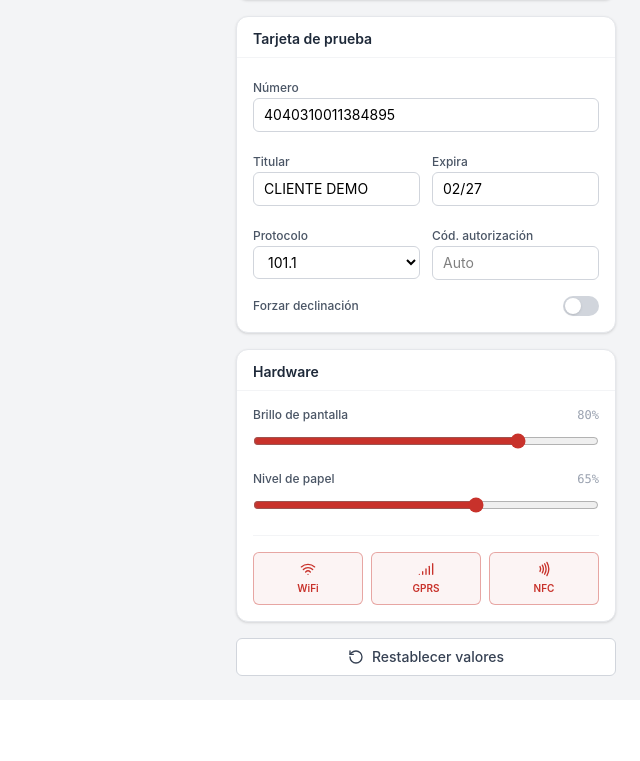
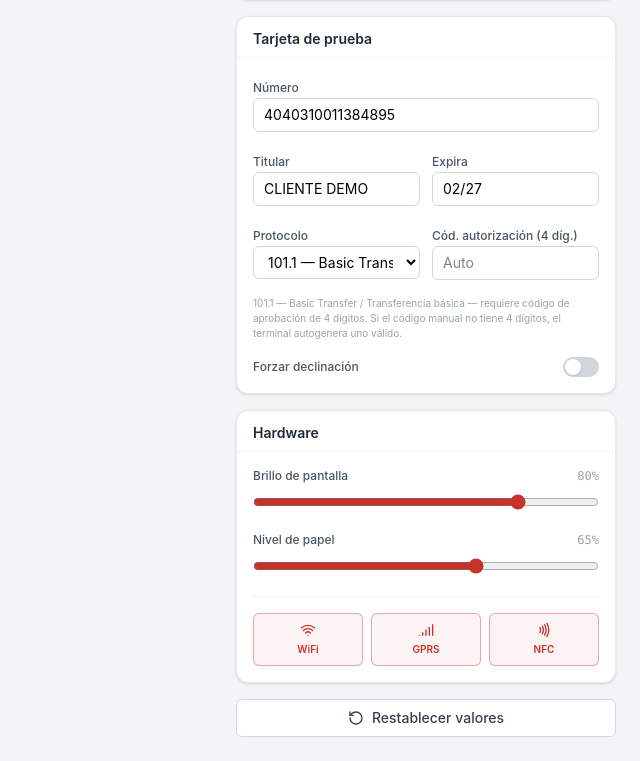
Before and after one commit to jlbbn/verifone, a React (Vite) app: page / in a window 1280 px wide. Shown: the part 1024-1785 px from the top of the page, without its empty margins (640-1280 px from the left). Before the commit the page ends 1724 px from the top, so only its background shows below. Built offline with nearby package versions, Linux system fonts and the light colour scheme.

Commit message:
101.1: semántica de protocolo en todo el flujo (auth 4 dígitos, nombres de operación, ISO DE3, ticket y reporte)

```diff
--- a/src/App.tsx
+++ b/src/App.tsx
@@ -6,7 +6,7 @@ import {
 } from "lucide-react";
 import {
   FEATURE_FLAGS, PROTOCOLS,
-  SUPERVISOR_PASSWORD, DEFAULT_PARAMS, loadParams, saveParams,
+  SUPERVISOR_PASSWORD, DEFAULT_PARAMS, loadParams, saveParams, protocolInfo,
 } from "./params";
 import type { TerminalParams, TerminalModel, CommMode } from "./params";
 
@@ -129,6 +129,8 @@ export default function App() {
   const amount = digitsToAmount(amountDigits);
   const tip = amount * (config.tipPercent / 100);
   const total = amount + tip;
+  const proto = protocolInfo(config.protocol);
+  const authLen = proto.authDigits ?? 6;
   const style = MODEL_STYLES[config.model];
   const isLight = config.model === "E280S";
   const screenDark = config.model !== "VX520";
@@ -185,7 +187,9 @@ export default function App() {
       "──────────────────────────",
       ...FEATURE_FLAGS.map((f) => `${f.padEnd(16, ".")} ${config.flags[f] ? "SI" : "NO"}`),
       "──────────────────────────",
-      `MONEDA: ${config.currency} · PROTO: ${config.protocol}`,
+      `MONEDA: ${config.currency}`,
+      `PROTOCOLO: ${config.protocol} ${proto.name}`,
+      `AUTH REQUERIDO: ${proto.authDigits ?? "N/A"} DÍGITOS`,
       new Date().toLocaleString("es-MX", { timeZone: "America/Mexico_City", hour12: false }),
     ];
     return lines;
@@ -298,8 +302,11 @@ export default function App() {
   function runAuthorization() {
     setScreen("PROCESANDO");
     setTimeout(() => {
+      // 101.1 exige código de aprobación de 4 dígitos: el manual solo se
+      // acepta si cumple la longitud del protocolo; si no, se autogenera.
+      const manual = config.authCode.trim();
+      const code = manual.length === authLen ? manual : randNum(authLen);
       const approved = !config.forceDecline;
-      const code = config.authCode.trim() || randNum(6);
       setTxn({
         code,
         ref: `VF${randNum(10)}`,
@@ -310,7 +317,7 @@ export default function App() {
       });
       setReceiptKind("venta");
       setScreen(approved ? "APROBADO" : "DECLINADO");
-      if (approved) setToast(`Venta aprobada · Auth ${code} · ${config.currency} $${fmt(total)}`);
+      if (approved) setToast(`${proto.name} aprobada · Auth ${code} · ${config.currency} $${fmt(total)}`);
     }, 1600);
   }
 
@@ -354,7 +361,10 @@ export default function App() {
       case "MONTO":
         return (
           <div className="flex flex-col h-full justify-between">
-            <p className={`text-[9px] font-bold ${s}`}>VENTA · PROTOCOLO {config.protocol}</p>
+            <div>
+              <p className={`text-[9px] font-bold ${s}`}>{proto.kind} · PROTOCOLO {config.protocol}</p>
+              <p className={`text-[8px] ${s}`}>{proto.name} · REQUIERE AUTH {authLen} DÍGITOS</p>
+            </div>
             <div className="text-right">
               <p className={`text-[9px] ${s}`}>MONTO {config.currency}</p>
               <p className={`text-2xl font-bold font-mono ${p}`}>$ {fmt(amount)}</p>
@@ -369,6 +379,7 @@ export default function App() {
         return (
           <div className="flex flex-col items-center justify-center h-full gap-1">
             <p className={`text-[10px] font-bold ${p}`}>INSERTE / ACERQUE TARJETA</p>
+            <p className={`text-[8px] ${s}`}>{proto.name} · {config.protocol}</p>
             <p className={`text-xl font-mono font-bold ${p}`}>$ {fmt(total)}</p>
             <div className="flex gap-2 mt-2">
               <button onClick={() => setEntryMode("CHIP")} className={`px-2 py-0.5 rounded text-[8px] font-bold border ${entryMode === "CHIP" ? "bg-white/25" : ""} ${p}`}>CHIP</button>
@@ -386,7 +397,7 @@ export default function App() {
             <p className={`text-[10px] font-bold ${p} animate-pulse`}>PROCESANDO...</p>
             <p className={`text-[8px] ${s}`}>CONECTANDO CON AUTORIZADOR</p>
             <p className={`text-[8px] font-mono ${s}`}>{config.commMode} · {config.host}:{config.port} {config.ssl ? "SSL" : ""}</p>
-            <p className={`text-[8px] font-mono ${s}`}>ISO 8583 · 0200 · {config.protocol}</p>
+            <p className={`text-[8px] font-mono ${s}`}>ISO 8583 · MTI 0200 · DE3 {proto.processingCode} · {config.protocol}</p>
           </div>
         );
       case "APROBADO":
@@ -394,9 +405,10 @@ export default function App() {
           <div className="flex flex-col items-center justify-center h-full gap-1">
             <CheckCircle className={`w-6 h-6 ${p}`} />
             <p className={`text-sm font-bold ${p}`}>APROBADA</p>
+            <p className={`text-[8px] font-bold ${s}`}>{proto.name}</p>
             <p className={`text-[9px] font-mono ${s}`}>AUTH: {txn?.code}</p>
             <p className={`text-[9px] font-mono ${s}`}>REF: {txn?.ref}</p>
-            <p className={`text-[8px] mt-1 ${s}`}>ENTER PARA NUEVA VENTA</p>
+            <p className={`text-[8px] mt-1 ${s}`}>ENTER PARA NUEVA OPERACIÓN</p>
           </div>
         );
       case "DECLINADO":
@@ -604,6 +616,7 @@ export default function App() {
                     <p className="text-center font-bold">{config.merchant}</p>
                     <p className="text-center">TERMINAL: {config.terminalId}</p>
                     <p className="text-center">{style.label.toUpperCase()} · {config.protocol}</p>
+                    <p className="text-center font-bold">** {proto.name} **</p>
                     <div className="border-t border-dashed border-gray-300 my-2" />
                     <p>TARJETA: {maskCard(config.cardNumber)}</p>
                     <p>TITULAR: {config.holderName.toUpperCase()}</p>
@@ -711,14 +724,25 @@ export default function App() {
               </div>
               <div className="grid grid-cols-2 gap-3">
                 <Field label="Protocolo">
-                  <select className={inputCls} value={config.protocol} onChange={(e) => set("protocol", e.target.value)}>
-                    {PROTOCOLS.map(p => <option key={p} value={p}>{p}</option>)}
+                  <select
+                    className={inputCls}
+                    value={config.protocol}
+                    onChange={(e) => {
+                      const code = e.target.value;
+                      const len = protocolInfo(code).authDigits ?? 6;
+                      setConfig((c) => ({ ...c, protocol: code, authCode: c.authCode.slice(0, len) }));
+                    }}
+                  >
+                    {PROTOCOLS.map(pc => <option key={pc} value={pc}>{protocolInfo(pc).label}</option>)}
                   </select>
                 </Field>
-                <Field label="Cód. autorización">
-                  <input className={inputCls} value={config.authCode} onChange={(e) => set("authCode", e.target.value.replace(/\D/g, "").slice(0, 6))} placeholder="Auto" />
+                <Field label={`Cód. autorización (${authLen} díg.)`}>
+                  <input className={inputCls} value={config.authCode} onChange={(e) => set("authCode", e.target.value.replace(/\D/g, "").slice(0, authLen))} placeholder="Auto" />
                 </Field>
               </div>
+              <p className="text-[10px] text-gray-400">
+                {proto.label} — requiere código de aprobación de {authLen} dígitos. Si el código manual no tiene {authLen} dígitos, el terminal autogenera uno válido.
+              </p>
               <Toggle checked={config.forceDecline} onChange={(v) => set("forceDecline", v)} label="Forzar declinación" />
             </Panel>
 
--- a/src/params.ts
+++ b/src/params.ts
@@ -54,6 +54,32 @@ export const FEATURE_FLAGS = [
 ] as const;
 
 export const PROTOCOLS = ["101.1", "101.2", "201.1", "201.2", "301.1", "401.1", "1643"];
+
+// Reglas de operación por protocolo (espejo de la tabla del POS Virtual Banxico).
+export interface ProtocolInfo {
+  code: string;
+  label: string;          // etiqueta larga para selectores
+  name: string;           // nombre corto para pantalla/ticket
+  kind: string;           // tipo de operación
+  authDigits: number | null; // dígitos requeridos del código de aprobación
+  processingCode: string; // ISO 8583 DE3
+}
+
+export const PROTOCOL_INFO: Record<string, ProtocolInfo> = {
+  "101.1": { code: "101.1", label: "101.1 — Basic Transfer / Transferencia básica",       name: "TRANSFERENCIA BÁSICA",      kind: "TRANSFERENCIA", authDigits: 4,    processingCode: "400000" },
+  "101.2": { code: "101.2", label: "101.2 — Validated Transfer / Transferencia validada", name: "TRANSFERENCIA VALIDADA",    kind: "TRANSFERENCIA", authDigits: 6,    processingCode: "400000" },
+  "201.1": { code: "201.1", label: "201.1 — Domestic Payment / Pago nacional",            name: "PAGO NACIONAL",             kind: "PAGO",          authDigits: 6,    processingCode: "000000" },
+  "201.2": { code: "201.2", label: "201.2 — International Payment / Pago internacional",  name: "PAGO INTERNACIONAL",        kind: "PAGO",          authDigits: 6,    processingCode: "000000" },
+  "301.1": { code: "301.1", label: "301.1 — Account Deposit / Depósito cuenta",           name: "DEPÓSITO CUENTA",           kind: "DEPÓSITO",      authDigits: 6,    processingCode: "210000" },
+  "401.1": { code: "401.1", label: "401.1 — ATM Withdrawal / Retiro ATM",                 name: "RETIRO ATM",                kind: "RETIRO",        authDigits: 6,    processingCode: "010000" },
+  "1643":  { code: "1643",  label: "1643 — Venta manual",                                 name: "VENTA MANUAL",              kind: "VENTA MANUAL", authDigits: 4,    processingCode: "000000" },
+};
+
+export function protocolInfo(code: string): ProtocolInfo {
+  return PROTOCOL_INFO[code] ?? {
+    code, label: code, name: `PROTOCOLO ${code}`, kind: "OPERACIÓN", authDigits: 6, processingCode: "000000",
+  };
+}
 
 export const SUPERVISOR_PASSWORD = "166831";
 
```
